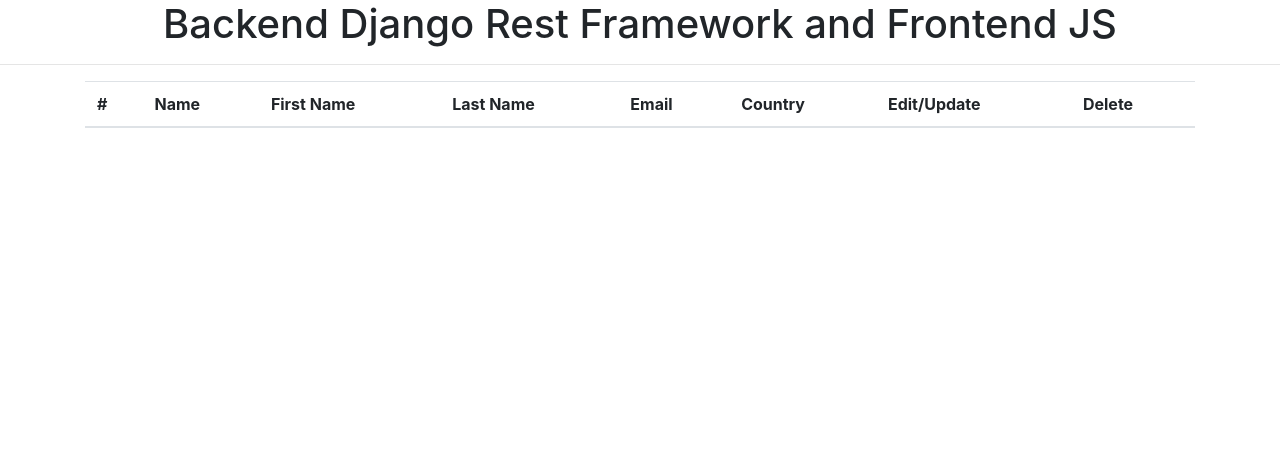
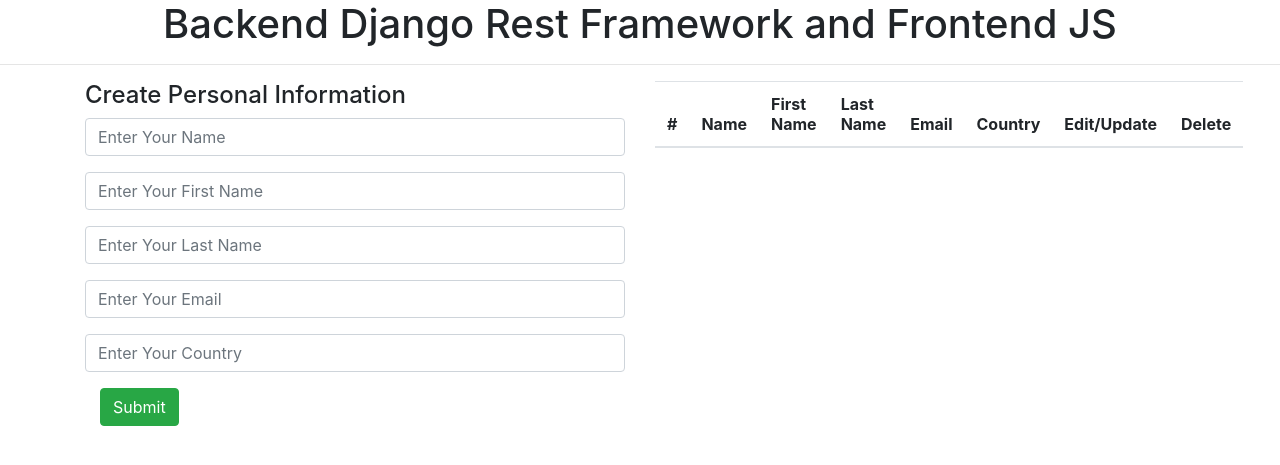
Before and after one commit to joy1954islam/Django-Rest-Framework-and-Js, a Django app: page / in a window 1280 px wide. Shown: the top 465 px of the page. Run offline with Django 3.2, Linux system fonts and the light colour scheme; data that the repository does not hold is empty; some libraries are stand-ins or nearby versions.

Commit message:
frontend added form personal information

```diff
--- a/templates/personal_information_list.html
+++ b/templates/personal_information_list.html
@@ -1,5 +1,30 @@
 {% extends 'base.html' %}
 {% block content %}
+<div class="row">
+    <div class="col-md-6">
+        <h4>Create Personal Information</h4>
+        <form method="POST">
+            <div class="form-group">
+                <input type="text" id="name" name="name" class="form-control" placeholder="Enter Your Name">
+            </div>
+            <div class="form-group">
+                <input type="text" id="first_name" name="first_name" class="form-control"  placeholder="Enter Your First Name">
+            </div>
+            <div class="form-group">
+                <input type="text" id="last_name" name="last_name" class="form-control" placeholder="Enter Your Last Name">
+            </div>
+            <div class="form-group">
+                <input type="email" id="email" name="email" class="form-control" placeholder="Enter Your Email">
+            </div>
+            <div class="form-group">
+                <input type="text" id="country" name="country" class="form-control" placeholder="Enter Your Country">
+            </div>
+            <div class="col-md-4">
+                <button type="submit" class="btn btn-success" onclick="PersonalInformationCreate(event)">Submit</button>
+            </div>
+        </form>
+    </div>
+    <div class="col-md-6">
         <table class="table">
             <thead>
                 <tr>
@@ -14,11 +39,12 @@
                 </tr>
             </thead>
           <tbody id="personal_information">
-    <tr>
 
-    </tr>
           </tbody>
         </table>
+    </div>
+</div>
+
 <script>
     // list of personal information
 
@@ -34,7 +60,7 @@
             for (i = 0; i < responseLength; i++) {
                 personal_information.innerHTML +=
                     `<tr>
-                          <td>${response[i].name}</td>
+                          <td>${response[i].id}</td>
                           <td>${response[i].name}</td>
                           <td>${response[i].first_name}</td>
                           <td>${response[i].last_name}</td>
```
Lines whose indentation alone changed are shown as unchanged.
